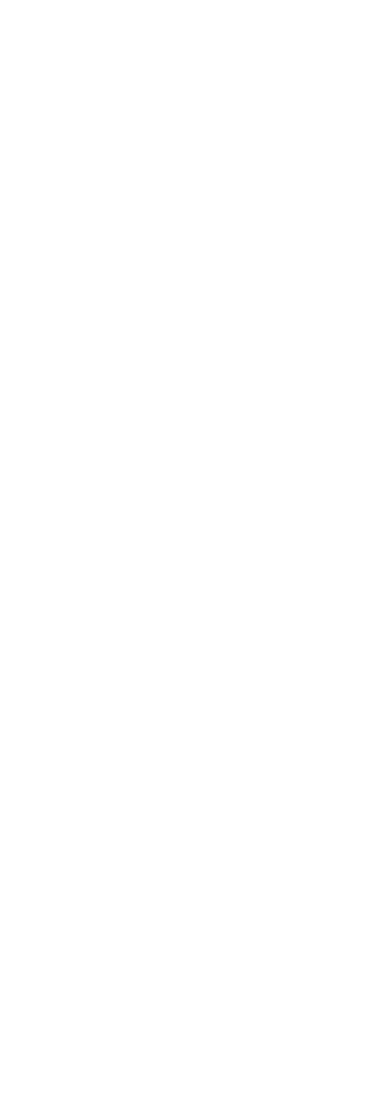
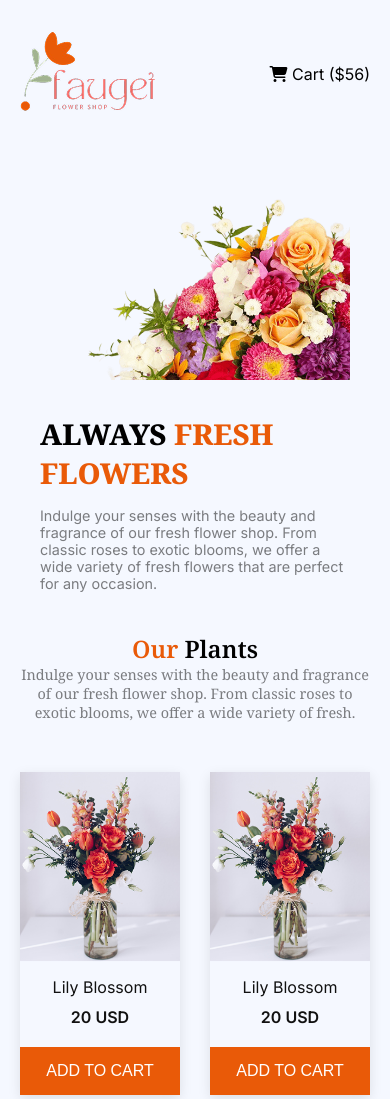
Before and after one commit to kamruj-akash/ph-assignment-02, a plain HTML site: page index.html in a window 390 px wide. Shown: the top 1099 px of the page. Before the commit the page ends 844 px from the top, so only its background shows below. Drawn offline with Linux system fonts and the light colour scheme.

Commit message:
added nav, banner & plant-card section, and responsive all of those

```diff
--- a/index.html
+++ b/index.html
@@ -4,6 +4,130 @@
     <meta charset="UTF-8" />
     <meta name="viewport" content="width=device-width, initial-scale=1.0" />
     <title>Flower Market</title>
+
+    <link rel="stylesheet" href="styles/style.css" />
+
+    <!-- fontawesome link -->
+    <script
+      src="https://kit.fontawesome.com/6777b412d9.js"
+      crossorigin="anonymous"
+    ></script>
   </head>
-  <body></body>
+  <body>
+    <header class="container">
+      <!-- nav section html -->
+      <nav class="flex-space-between nav-parents item-centre">
+        <div class="logo">
+          <img src="assets/logo.png" alt="logo.png" />
+        </div>
+        <div class="nav-menu">
+          <ul class="flex">
+            <li class="hidden nav-item hidden">
+              <a class="text-dark-blue" href="#"> Home </a>
+            </li>
+            <li class="hidden nav-item hidden">
+              <a class="text-light-blue" href="#">Shop</a>
+            </li>
+            <li class="hidden nav-item hidden">
+              <a class="text-light-blue" href="#">About Us</a>
+            </li>
+            <li class="nav-item">
+              <a class="text-black" href="#"
+                ><i class="fa-solid fa-cart-shopping"></i> Cart ($56)</a
+              >
+            </li>
+          </ul>
+        </div>
+      </nav>
+
+      <!-- banner section css -->
+      <section class="flex-space-between item-end banner-section">
+        <div class="banner-left">
+          <h2 class="banner-tittle text-black font-noto font-noto">
+            ALWAYS
+            <span class="text-color"
+              >FRESH <br />
+              FLOWERS</span
+            >
+          </h2>
+          <p class="banner-sub text-black-haf">
+            Indulge your senses with the beauty and fragrance of our fresh
+            flower shop. From classic roses to exotic blooms, we offer a wide
+            variety of fresh flowers that are perfect for any occasion.
+          </p>
+        </div>
+        <div>
+          <img src="assets/hero-flower.png" alt="flower" />
+        </div>
+      </section>
+    </header>
+
+    <!-- our plants section html -->
+
+    <section>
+      <div class="container">
+        <div class="common-tittle font-noto">
+          <h2 class="common-tittle-heading text-black">
+            <span class="text-color">Our </span>Plants
+          </h2>
+          <p class="common-tittle-sub text-black-haf">
+            Indulge your senses with the beauty and fragrance of our fresh
+            flower shop. From classic roses to exotic blooms, we offer a wide
+            variety of fresh.
+          </p>
+        </div>
+
+        <div class="plant-card">
+          <div class="card">
+            <img src="assets/sample-flower-image.png" alt="sample-flower-" />
+            <h4 class="card-tittle text-dark">Lily Blossom</h4>
+            <h2 class="card-price text-dark">20 USD</h2>
+            <button class="card-btn">ADD TO CART</button>
+          </div>
+          <div class="card">
+            <img src="assets/sample-flower-image.png" alt="sample-flower-" />
+            <h4 class="card-tittle text-dark">Lily Blossom</h4>
+            <h2 class="card-price text-dark">20 USD</h2>
+            <button class="card-btn">ADD TO CART</button>
+          </div>
+          <div class="card">
+            <img src="assets/sample-flower-image.png" alt="sample-flower-" />
+            <h4 class="card-tittle text-dark">Lily Blossom</h4>
+            <h2 class="card-price text-dark">20 USD</h2>
+            <button class="card-btn">ADD TO CART</button>
+          </div>
+          <div class="card">
+            <img src="assets/sample-flower-image.png" alt="sample-flower-" />
+            <h4 class="card-tittle text-dark">Lily Blossom</h4>
+            <h2 class="card-price text-dark">20 USD</h2>
+            <button class="card-btn">ADD TO CART</button>
+          </div>
+          <div class="card">
+            <img src="assets/sample-flower-image.png" alt="sample-flower-" />
+            <h4 class="card-tittle text-dark">Lily Blossom</h4>
+            <h2 class="card-price text-dark">20 USD</h2>
+            <button class="card-btn">ADD TO CART</button>
+          </div>
+          <div class="card">
+            <img src="assets/sample-flower-image.png" alt="sample-flower-" />
+            <h4 class="card-tittle text-dark">Lily Blossom</h4>
+            <h2 class="card-price text-dark">20 USD</h2>
+            <button class="card-btn">ADD TO CART</button>
+          </div>
+          <div class="card">
+            <img src="assets/sample-flower-image.png" alt="sample-flower-" />
+            <h4 class="card-tittle text-dark">Lily Blossom</h4>
+            <h2 class="card-price text-dark">20 USD</h2>
+            <button class="card-btn">ADD TO CART</button>
+          </div>
+          <div class="card">
+            <img src="assets/sample-flower-image.png" alt="sample-flower-" />
+            <h4 class="card-tittle text-dark">Lily Blossom</h4>
+            <h2 class="card-price text-dark">20 USD</h2>
+            <button class="card-btn">ADD TO CART</button>
+          </div>
+        </div>
+      </div>
+    </section>
+  </body>
 </html>
--- /dev/null
+++ b/styles/style.css
@@ -0,0 +1,246 @@
+/* google font links */
+@import url("https://fonts.googleapis.com/css2?family=Inter:ital,opsz,wght@0,14..32,100..900;1,14..32,100..900&family=Noto+Serif:ital,wght@0,100..900;1,100..900&display=swap");
+
+.font-noto {
+  font-family: "Noto Serif", serif;
+}
+
+.font-inter {
+  font-family: "Inter", sans-serif;
+}
+/* common css start  */
+
+a {
+  text-decoration: none;
+}
+
+* {
+  margin: 0;
+  padding: 0;
+  box-sizing: border-box;
+}
+
+body {
+  background-color: #f5f8ff;
+  font-family: "Inter", sans-serif;
+}
+
+.flex {
+  display: flex;
+}
+
+.flex-space-between {
+  display: flex;
+  justify-content: space-between;
+}
+
+.item-centre {
+  align-items: center;
+}
+
+.item-end {
+  align-items: end;
+}
+
+.container {
+  max-width: 1440px;
+  margin: 0 auto;
+}
+
+.full-container {
+  margin: 0 auto;
+}
+
+section {
+  margin: 120px 0;
+}
+
+header {
+  margin: 60px 0;
+}
+
+.text-black {
+  color: black;
+}
+
+.text-black-haf {
+  color: rgba(0, 0, 0, 0.5);
+}
+
+.text-dark {
+  color: #111111;
+}
+
+.text-dark-blue {
+  color: #252432;
+}
+
+.text-light-blue {
+  color: #8987a1;
+}
+
+.text-color {
+  color: #e95a08;
+}
+
+.common-tittle {
+  text-align: center;
+  margin: 0 auto;
+}
+
+.common-tittle-heading {
+  font-size: 3.125rem;
+  font-weight: 600;
+}
+.common-tittle-sub {
+  font-size: 1.4rem;
+  font-weight: 400;
+  margin-top: 1rem;
+  max-width: 888px;
+  margin: 0 auto;
+}
+
+/* --- */
+
+/* nav css  */
+.nav-parents {
+  padding: 30px 0;
+}
+
+.nav-item {
+  list-style: none;
+  margin-left: 46px;
+  font-size: 1rem;
+  font-weight: 400;
+}
+
+/* banner section css */
+
+.banner-section img {
+  width: 100%;
+}
+
+.banner-left {
+  max-width: 600px;
+}
+
+.banner-tittle {
+  font-size: 4rem;
+  font-weight: 800;
+}
+
+.banner-sub {
+  font-size: 1.5rem;
+  font-weight: 400;
+  margin-top: 15px;
+}
+
+/* plant-card section css */
+.plant-card {
+  display: grid;
+  grid-template-columns: repeat(4, 1fr);
+  gap: 30px;
+  margin-top: 50px;
+}
+
+.card {
+  text-align: center;
+  box-shadow: rgba(0, 0, 0, 0.1) 0px 4px 12px;
+}
+
+.card img {
+  width: 100%;
+}
+
+.card-tittle {
+  font-size: 1.3rem;
+  font-weight: 400;
+  margin-top: 30px;
+}
+.card-price {
+  font-size: 1.3rem;
+  font-weight: 600;
+  margin: 20px 0 30px;
+}
+.card-btn {
+  font-size: 1rem;
+  font-weight: 500;
+  color: #fff;
+  width: 100%;
+  background: #e95a08;
+  border: none;
+  padding: 26px;
+}
+
+/* responsive css */
+/* medium device */
+
+@media screen and (min-width: 576px) and (max-width: 992px) {
+  header {
+    padding: 0 40px;
+  }
+  section {
+    padding: 0 40px;
+  }
+
+  .banner-left {
+    max-width: 300px;
+  }
+  .banner-tittle {
+    font-size: 2.5rem;
+  }
+}
+
+/* medium device */
+
+@media screen and (max-width: 576px) {
+  /* nav css */
+
+  header {
+    padding: 0 20px;
+  }
+
+  section {
+    margin: 40px 0;
+    padding: 0 20px;
+  }
+
+  .common-tittle-heading {
+    font-size: 1.5rem;
+  }
+  .common-tittle-sub {
+    font-size: 0.9rem;
+  }
+
+  .hidden {
+    display: none;
+  }
+
+  .banner-section {
+    flex-direction: column-reverse;
+  }
+  .banner-tittle {
+    font-size: 1.8rem;
+    margin-top: 30px;
+  }
+
+  .banner-sub {
+    font-size: 0.9rem;
+  }
+
+  .plant-card {
+    grid-template-columns: repeat(2, 1fr);
+  }
+  .card-tittle {
+    font-size: 1rem;
+    margin-top: 10px;
+  }
+  .card-price {
+    font-size: 1rem;
+    margin: 10px 0 20px;
+  }
+  .card-btn {
+    font-size: 1rem;
+    padding: 15px;
+  }
+}
```
